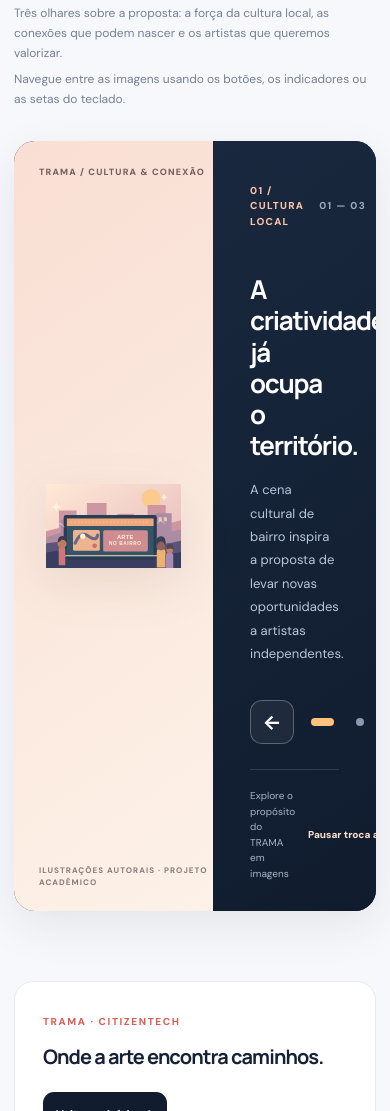
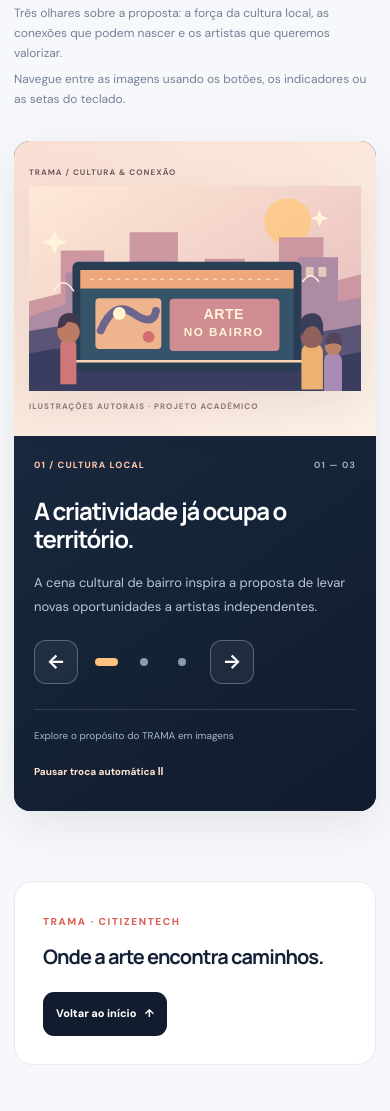
Before and after one commit to trama-citizentech-fiap/TRAMA-Web-Development, a plain HTML site: page index.html in a window 390 px wide. Shown: the part 6195-7306 px from the top of the page. Drawn offline with Linux system fonts and the light colour scheme.

Commit message:
Ajusta galeria para celular tablet e preferencias de acessibilidade

```diff
--- a/assets/css/dinamico.css
+++ b/assets/css/dinamico.css
@@ -25,3 +25,31 @@
 .slideshow-toggle{font-size:10px;color:#ffe1cb;border:0;background:transparent;padding:8px 0;text-align:right;font-weight:750;white-space:nowrap}
 .slideshow-toggle:hover{text-decoration:underline}
 .showcase :is(button):focus-visible{outline:3px solid #ffc17e;outline-offset:3px}
+
+/* Composicao da galeria em telas menores sem alterar o layout anterior. */
+@media(max-width:1150px){
+  .showcase-copy{padding:34px 27px 26px}
+  .showcase-media{min-height:375px}
+  .showcase-text{padding:30px 0}
+}
+@media(max-width:780px){
+  .showcase{grid-template-columns:1fr}
+  .showcase-media{min-height:275px;padding:40px 30px}
+  .showcase-media img{max-height:285px}
+  .showcase-copy{min-height:325px;padding:28px}
+  .showcase-text{padding:24px 0 22px}
+  .showcase-text h3{font-size:clamp(24px,5vw,32px)}
+}
+@media(max-width:460px){
+  .showcase{border-radius:16px}
+  .showcase-media{min-height:245px;padding:45px 15px}
+  .showcase-media img{max-height:215px}
+  .showcase-stamp,.showcase-photo-note{left:15px;font-size:8px}
+  .showcase-copy{padding:23px 20px}
+  .showcase-footer{align-items:flex-start;flex-direction:column}
+  .slideshow-toggle{text-align:left}
+  .showcase-meta{font-size:9px}
+}
+@media(prefers-reduced-motion:reduce){
+  .carousel-arrow,.showcase-media,.slide-dot span{transition:none}
+}
```
